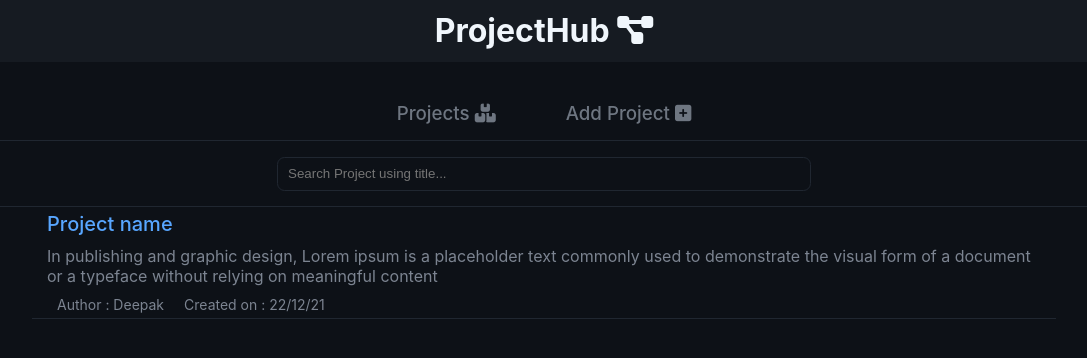
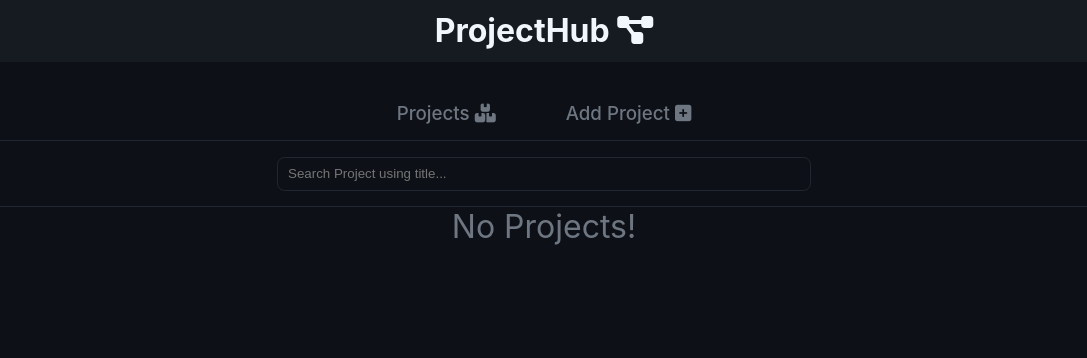
Before and after one commit to Devilzer/issue-tracker, a React (Create React App) app: page / in a window 1280 px wide. Shown: the top 358 px of the page, without its empty margins (96-1183 px from the left). Built offline with nearby package versions, Linux system fonts and the light colour scheme.

Commit message:
add projects render

```diff
--- a/src/components/Home.js
+++ b/src/components/Home.js
@@ -1,8 +1,9 @@
 import React from 'react';
 import { useSelector } from "react-redux";
+import Project from "./Project";
 
 function Home() {
-    const state = useSelector(state => state);
+    const projects = useSelector(state => state.project.projects);
 
     return (
         <>
@@ -11,22 +12,13 @@
                     <input type="text" placeholder="Search Project using title..."/>
                 </div>
                 <div className="bdr"></div>
-                <div className="project-container">
-                    <div className="name">
-                        Project name
-                    </div>
-                    <div className="description">
-                    In publishing and graphic design, Lorem ipsum is a placeholder text commonly used to demonstrate the visual form of a document or a typeface without relying on meaningful content
-                    </div>
-                    <div className="info">
-                        <div className="author">
-                           Author : Deepak
-                        </div>
-                        <div className="date">
-                            Created on : 22/12/21
-                        </div>
-                    </div>
-                </div>
+                {projects.length===0 &&<div className="empty">No Projects!</div>}
+                {projects.map((project,index)=>(
+                    <Project
+                        key = {index}
+                        project = {project}
+                    />
+                ))}
             </div>
         </>
     )
--- /dev/null
+++ b/src/components/Project.js
@@ -0,0 +1,25 @@
+import React from 'react';
+
+function Project({project}) {
+
+    return (
+        <div className="project-container">
+            <div className="name">
+                {project.title}
+            </div>
+            <div className="description">
+                {project.description}
+            </div>
+            <div className="info">
+                <div className="author">
+                    Author : {project.author}
+                </div>
+                <div className="date">
+                    Created on : {project.date}
+                </div>
+            </div>
+        </div>
+    )
+};
+
+export default Project;
--- a/src/style/App.scss
+++ b/src/style/App.scss
@@ -66,6 +66,10 @@
         width: 100%;
         border-bottom: 1.5px solid #202731;
       }
+      .empty {
+        font-size: 32px;
+        color: #6e7681;
+      }
       .project-container {
         width: 80%;
         display: flex;
@@ -94,6 +98,7 @@
         .info {
           margin: 5px 0;
           padding: 0 15px;
+          padding-bottom: 10px;
           font-size: 14px;
           display: flex;
           flex-direction: row;
```
Also changed, not shown: 1 other file (tests, documents, lock files or other folders).
